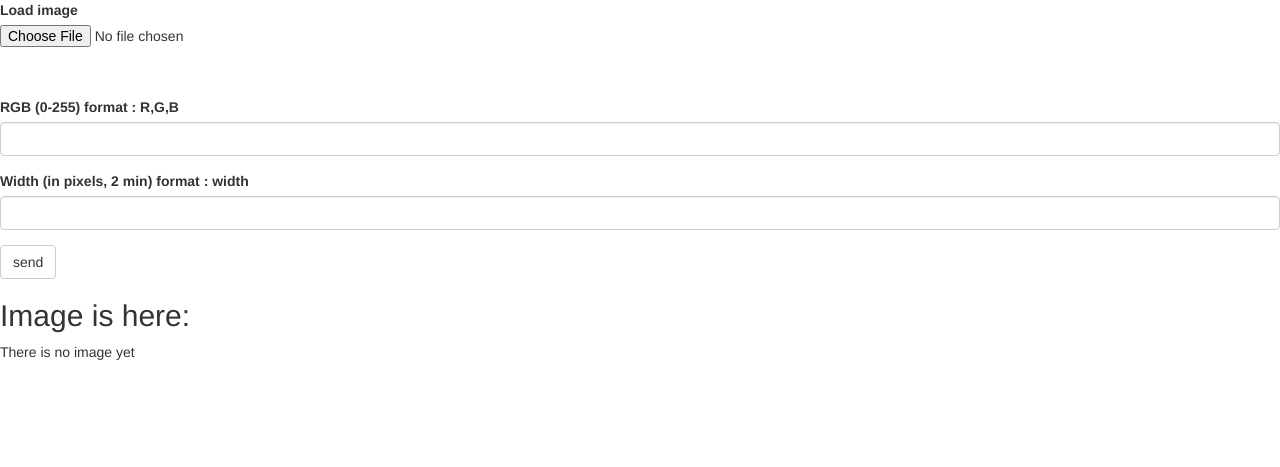
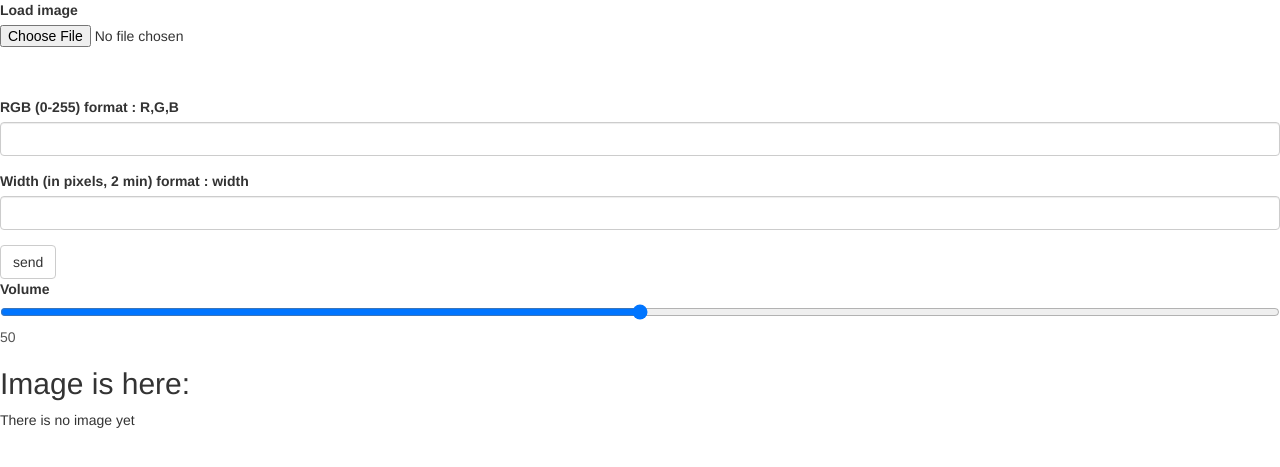
Before and after one commit to A1eksey1/LAB3web, a Flask app: page /lab3 in a window 1280 px wide. Shown: the top 467 px of the page. Run offline with Flask 2, Linux system fonts and the light colour scheme; some libraries are stand-ins or nearby versions.

Commit message:
Update lab3.html

```diff
--- a/flaskapp/templates/lab3.html
+++ b/flaskapp/templates/lab3.html
@@ -6,6 +6,21 @@
 {% block content %}
 {{ wtf.quick_form(form, method='post',enctype="multipart/form-data", action="lab3") }}
 <!-- один из стандартных тэгов html - заголовок второго уровня -->
+<label for=fader>Volume</label>
+
+<input type=range min=0 max=100 value=50 id=fader step=1 onchange="outputUpdate(value)">
+
+<output for=fader id=volume>50</output>
+
+<script>
+
+function outputUpdate(vol) {
+
+  document.querySelector('#volume').value = vol;
+
+}
+
+</script>
 <h2>Image is here: </h2>
 <!-- отображаем загруженное изображение с закругленными углами -->
 <!-- если оно есть (после submit) -->
```
